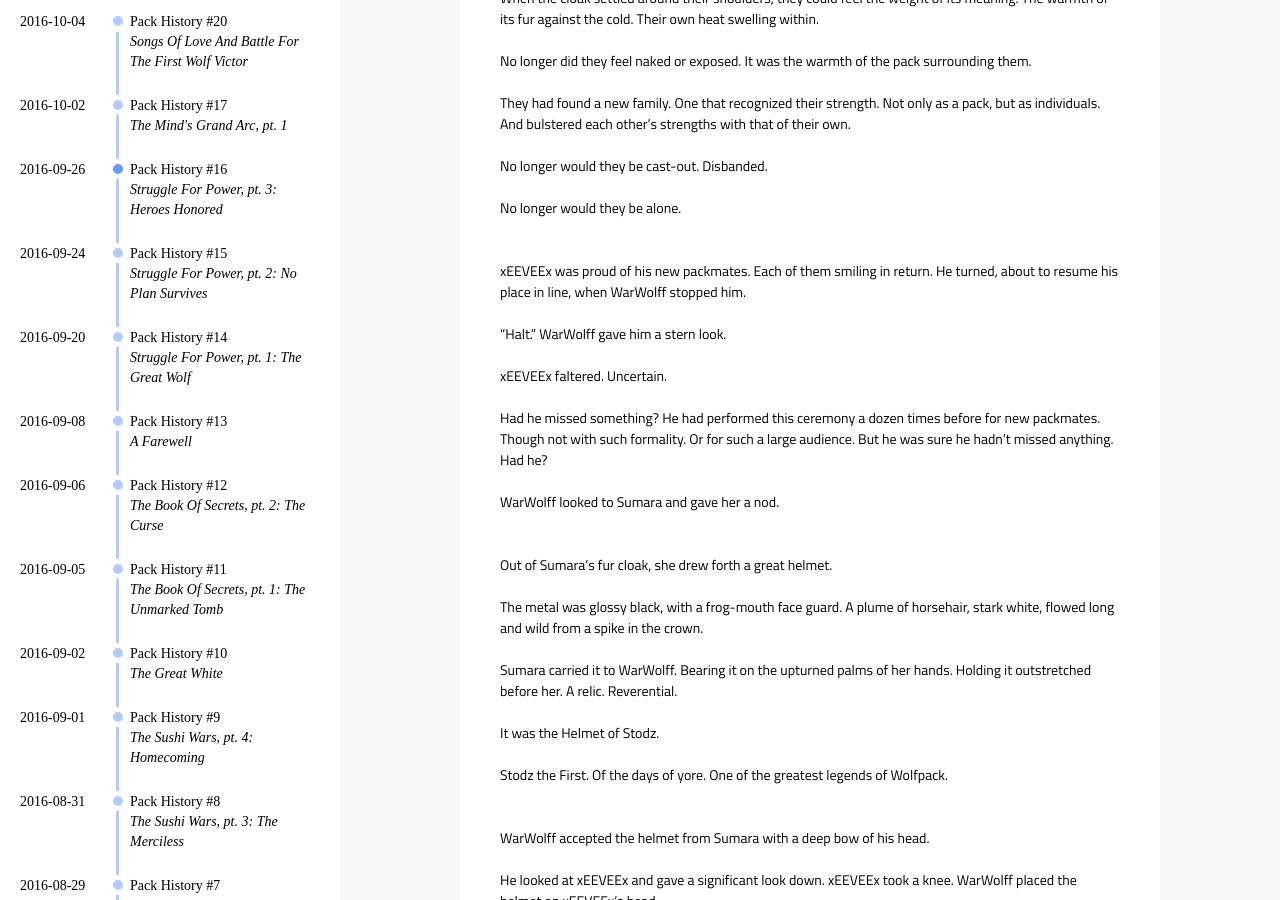
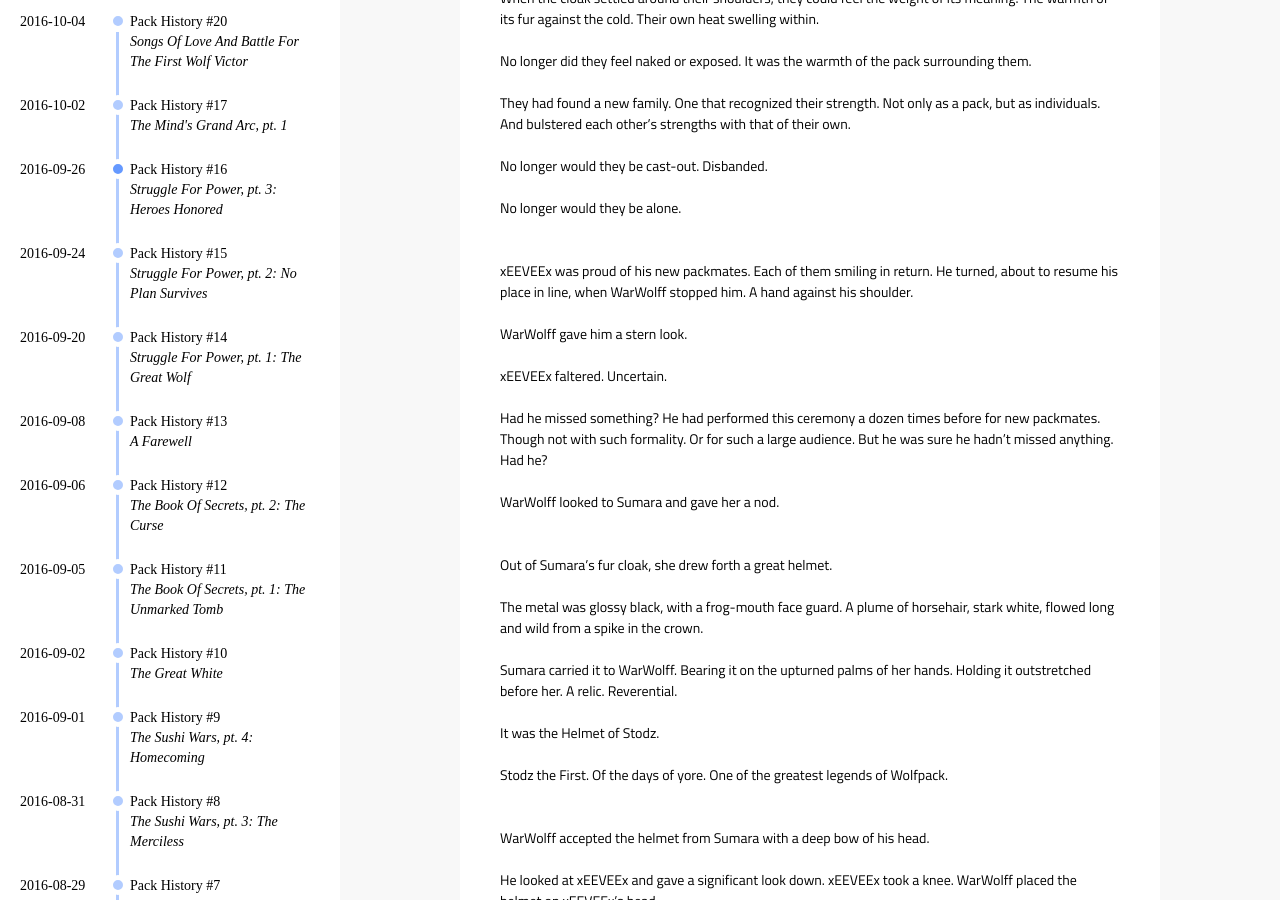
Before and after one commit to WolfpackPSS/wolfpackpss.github.io, a Jekyll site: the page built from _posts/2016-09-26-history-of-the-pack-heroes-honored.md, in a window 1280 px wide and 900 px high, scrolled down 2167 px. Built offline with Jekyll 4.4.1, drawn with Linux system fonts in a browser that asks for light colours; comment, search, counter and statistics services are not loaded.

Commit message:
pack history 16, change the middle pause
change some of the wording for the middle pause

```diff
--- a/_posts/2016-09-26-history-of-the-pack-heroes-honored.md
+++ b/_posts/2016-09-26-history-of-the-pack-heroes-honored.md
@@ -101,9 +101,9 @@ No longer would they be cast-out. Disbanded.
 No longer would they be alone.
 &nbsp;
 
-xEEVEEx was proud of his new packmates. Each of them smiling in return. He turned, about to resume his place in line, when WarWolff stopped him.
+xEEVEEx was proud of his new packmates. Each of them smiling in return. He turned, about to resume his place in line, when WarWolff stopped him. A hand against his shoulder.
 
-"Halt." WarWolff gave him a stern look.
+WarWolff gave him a stern look.
 
 xEEVEEx faltered. Uncertain.
 
```
